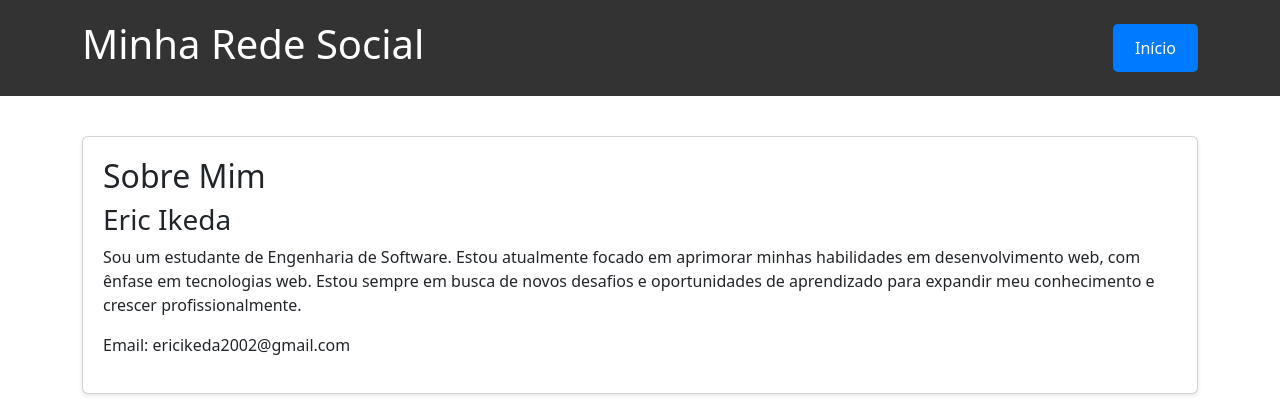
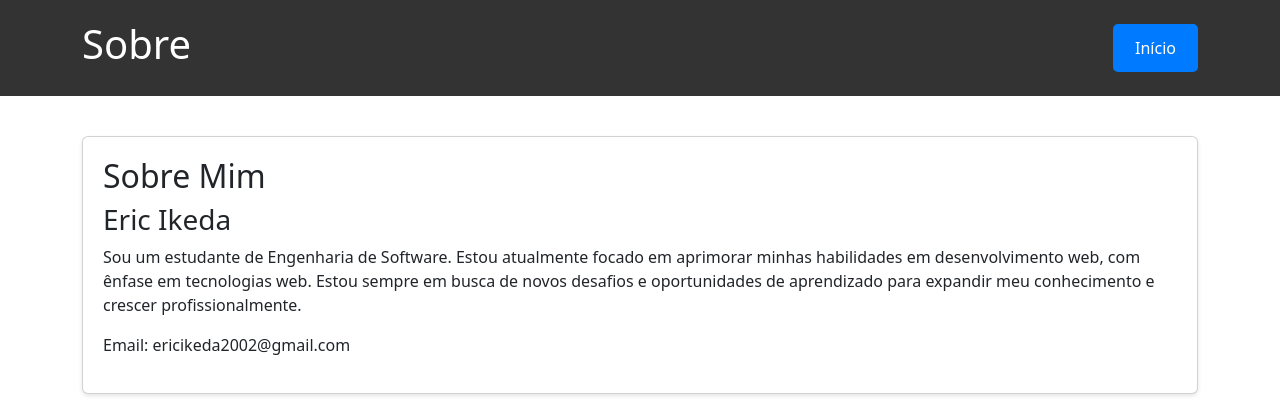
Before and after one commit to EricIkeda1/Projeto_Arquitetura_de_Software, a Django app: template Login/cadastro_app/templates/rede_sociais.html in a window 1280 px wide. Shown: the top 420 px of the page. Run offline with Django 3.2, Linux system fonts and the light colour scheme; the template is opened without the code that fills it, so the values that code supplies are empty.

Commit message:
Algumas Correções / Finalização

```diff
--- a/Login/cadastro_app/templates/rede_sociais.html
+++ b/Login/cadastro_app/templates/rede_sociais.html
@@ -7,13 +7,13 @@
             <meta name="viewport" content="width=device-width, initial-scale=1.0">
             <link rel="stylesheet" type="text/css" href="{% static 'style_redesociais.css' %}">
             <link href="https://cdn.jsdelivr.net/npm/bootstrap@5.3.1/dist/css/bootstrap.min.css" rel="stylesheet" integrity="sha384-4bw+/aepP/YC94hEpVNVgiZdgIC5+VKNBQNGCHeKRQN+PtmoHDEXuppvnDJzQIu9" crossorigin="anonymous">
-            <title>Minha Rede Social</title>
+            <title>Sobre</title>
         </head>
         <body>
             <header>
                 <div class="container">
                     <div class="header-content">
-                        <h1>Minha Rede Social</h1>
+                        <h1>Sobre</h1>
                         <a href="{% url 'inicio' %}" class="inicio-button">Início</a>
                     </div>
                 </div>
```
